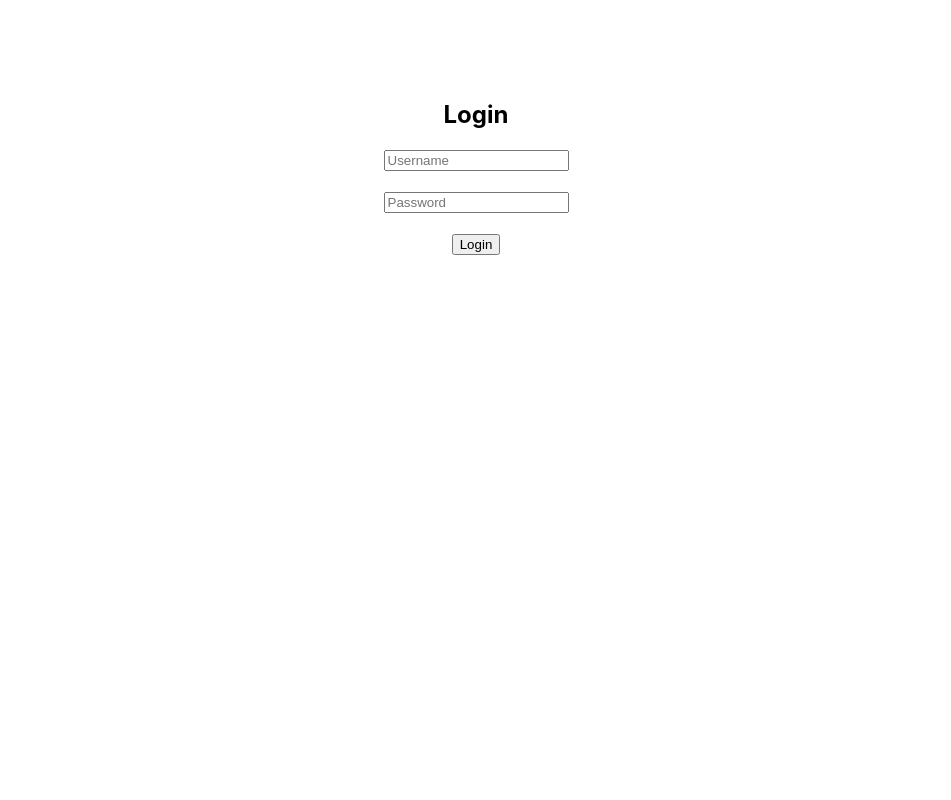
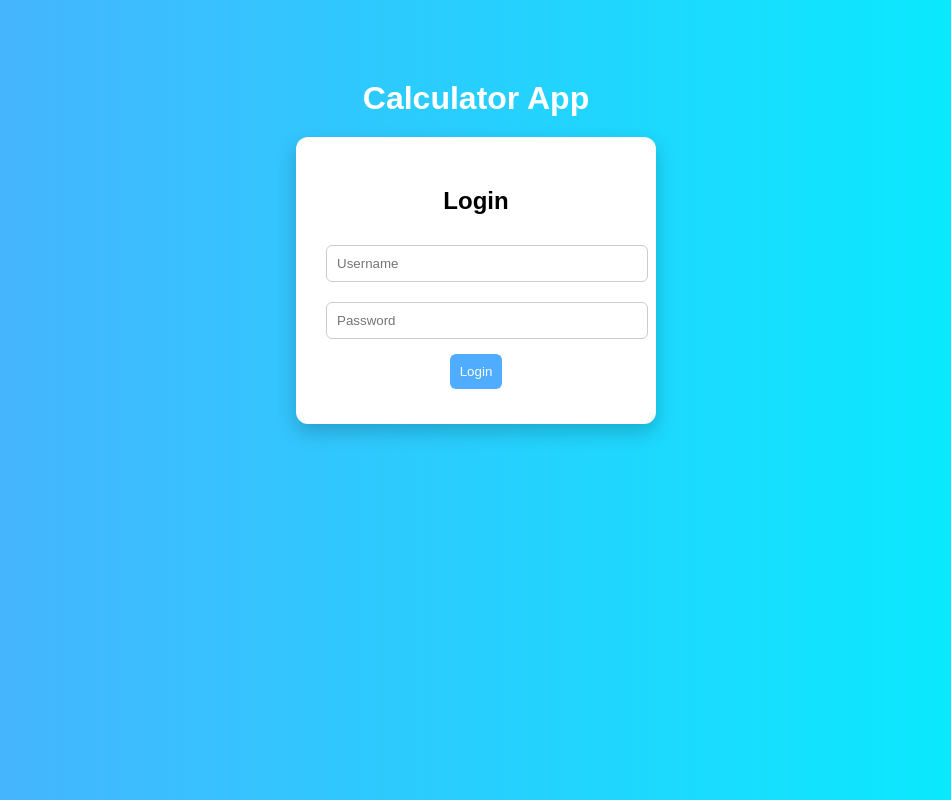
Before and after one commit to Akkshat247/login-frontend, a React (Create React App) app: page / in a window 1280 px wide. Shown: the whole page, without its empty margins (164-1115 px from the left). Built offline with nearby package versions, Linux system fonts and the light colour scheme.

Commit message:
UI + calculator

```diff
--- a/src/App.css
+++ b/src/App.css
@@ -1,38 +1,63 @@
-.App {
-  text-align: center;
+body {
+  margin: 0;
+  font-family: Arial, sans-serif;
+  background: linear-gradient(to right, #4facfe, #00f2fe);
 }
 
-.App-logo {
-  height: 40vmin;
-  pointer-events: none;
+.container {
+  text-align: center;
+  margin-top: 80px;
 }
 
-@media (prefers-reduced-motion: no-preference) {
-  .App-logo {
-    animation: App-logo-spin infinite 20s linear;
-  }
+h1 {
+  color: white;
+  margin-bottom: 20px;
 }
 
-.App-header {
-  background-color: #282c34;
-  min-height: 100vh;
-  display: flex;
-  flex-direction: column;
-  align-items: center;
-  justify-content: center;
-  font-size: calc(10px + 2vmin);
-  color: white;
+.card {
+  background: white;
+  padding: 30px;
+  border-radius: 12px;
+  width: 300px;
+  margin: auto;
+  box-shadow: 0 8px 20px rgba(0,0,0,0.2);
 }
 
-.App-link {
-  color: #61dafb;
+input {
+  width: 100%;
+  padding: 10px;
+  margin: 10px 0;
+  border-radius: 6px;
+  border: 1px solid #ccc;
 }
 
-@keyframes App-logo-spin {
-  from {
-    transform: rotate(0deg);
-  }
-  to {
-    transform: rotate(360deg);
-  }
+button {
+  padding: 10px;
+  margin: 5px;
+  border: none;
+  border-radius: 6px;
+  background: #4facfe;
+  color: white;
+  cursor: pointer;
 }
+
+button:hover {
+  background: #007bff;
+}
+
+.display {
+  width: 100%;
+  font-size: 20px;
+  margin-bottom: 10px;
+}
+
+.grid {
+  display: grid;
+  grid-template-columns: repeat(4, 1fr);
+}
+
+.clear {
+  background: red;
+  width: 100%;
+  margin-top: 10px;
+}
--- a/src/App.js
+++ b/src/App.js
@@ -1,54 +1,18 @@
 import React, { useState } from "react";
+import Login from "./login";
+import Calculator from "./calculator";
 
 function App() {
-  const [username, setUsername] = useState("");
-  const [password, setPassword] = useState("");
-
-  const handleLogin = async () => {
-    console.log("Sending:", username, password);
-
-    const res = await fetch("http://16.52.121.213:3000/login", {
-      method: "POST",
-      headers: {
-        "Content-Type": "application/json"
-      },
-      body: JSON.stringify({
-        username: username.trim(),
-        password: password.trim()
-      })
-    });
-
-    const data = await res.json();
-
-    if (data.success) {
-      alert("Login successful");
-    } else {
-      alert("Login failed");
-    }
-  };
+  const [loggedIn, setLoggedIn] = useState(false);
 
   return (
-    <div style={{ textAlign: "center", marginTop: "100px" }}>
-      <h2>Login</h2>
-
-      <input
-        type="text"
-        placeholder="Username"
-        value={username}
-        onChange={(e) => setUsername(e.target.value)}
-      />
-      <br /><br />
-
-      <input
-        type="password"
-        placeholder="Password"
-        value={password}
-        onChange={(e) => setPassword(e.target.value)}
-      />
-      <br /><br />
-
-      <button onClick={handleLogin}>Login</button>
-    </div>
+    <>
+      {loggedIn ? (
+        <Calculator />
+      ) : (
+        <Login onLoginSuccess={() => setLoggedIn(true)} />
+      )}
+    </>
   );
 }
 
--- /dev/null
+++ b/src/calculator.js
@@ -0,0 +1,47 @@
+import React, { useState } from "react";
+import "./App.css";
+
+function Calculator() {
+  const [input, setInput] = useState("");
+
+  const handleClick = (value) => {
+    setInput(input + value);
+  };
+
+  const calculate = () => {
+    try {
+      setInput(eval(input).toString());
+    } catch {
+      setInput("Error");
+    }
+  };
+
+  const clear = () => {
+    setInput("");
+  };
+
+  return (
+    <div className="container">
+      <h1>Calculator App</h1>
+
+      <div className="card">
+        <input className="display" value={input} readOnly />
+
+        <div className="grid">
+          {["7","8","9","/","4","5","6","*","1","2","3","-","0",".","=","+"].map((btn) => (
+            <button
+              key={btn}
+              onClick={() => btn === "=" ? calculate() : handleClick(btn)}
+            >
+              {btn}
+            </button>
+          ))}
+        </div>
+
+        <button className="clear" onClick={clear}>Clear</button>
+      </div>
+    </div>
+  );
+}
+
+export default Calculator;
--- a/src/index.js
+++ b/src/index.js
@@ -1,17 +1,12 @@
-import React from 'react';
-import ReactDOM from 'react-dom/client';
-import './index.css';
-import App from './App';
-import reportWebVitals from './reportWebVitals';
+import React from "react";
+import ReactDOM from "react-dom/client";
+import App from "./App";
+import "./App.css";
 
-const root = ReactDOM.createRoot(document.getElementById('root'));
+const root = ReactDOM.createRoot(document.getElementById("root"));
+
 root.render(
   <React.StrictMode>
     <App />
   </React.StrictMode>
 );
-
-// If you want to start measuring performance in your app, pass a function
-// to log results (for example: reportWebVitals(console.log))
-// or send to an analytics endpoint. Learn more: https://bit.ly/CRA-vitals
-reportWebVitals();
--- /dev/null
+++ b/src/login.js
@@ -0,0 +1,55 @@
+import React, { useState } from "react";
+import "./App.css";
+
+function Login({ onLoginSuccess }) {
+  const [username, setUsername] = useState("");
+  const [password, setPassword] = useState("");
+
+  const handleLogin = async () => {
+    const res = await fetch("http://16.52.121.213:3000/login", {
+      method: "POST",
+      headers: {
+        "Content-Type": "application/json"
+      },
+      body: JSON.stringify({
+        username: username.trim(),
+        password: password.trim()
+      })
+    });
+
+    const data = await res.json();
+
+    if (data.success) {
+      onLoginSuccess();
+    } else {
+      alert("Login failed");
+    }
+  };
+
+  return (
+    <div className="container">
+      <h1>Calculator App</h1>
+      <div className="card">
+        <h2>Login</h2>
+
+        <input
+          type="text"
+          placeholder="Username"
+          value={username}
+          onChange={(e) => setUsername(e.target.value)}
+        />
+
+        <input
+          type="password"
+          placeholder="Password"
+          value={password}
+          onChange={(e) => setPassword(e.target.value)}
+        />
+
+        <button onClick={handleLogin}>Login</button>
+      </div>
+    </div>
+  );
+}
+
+export default Login;
```
Also changed, not shown: 14 other files (tests, documents, lock files or other folders).
